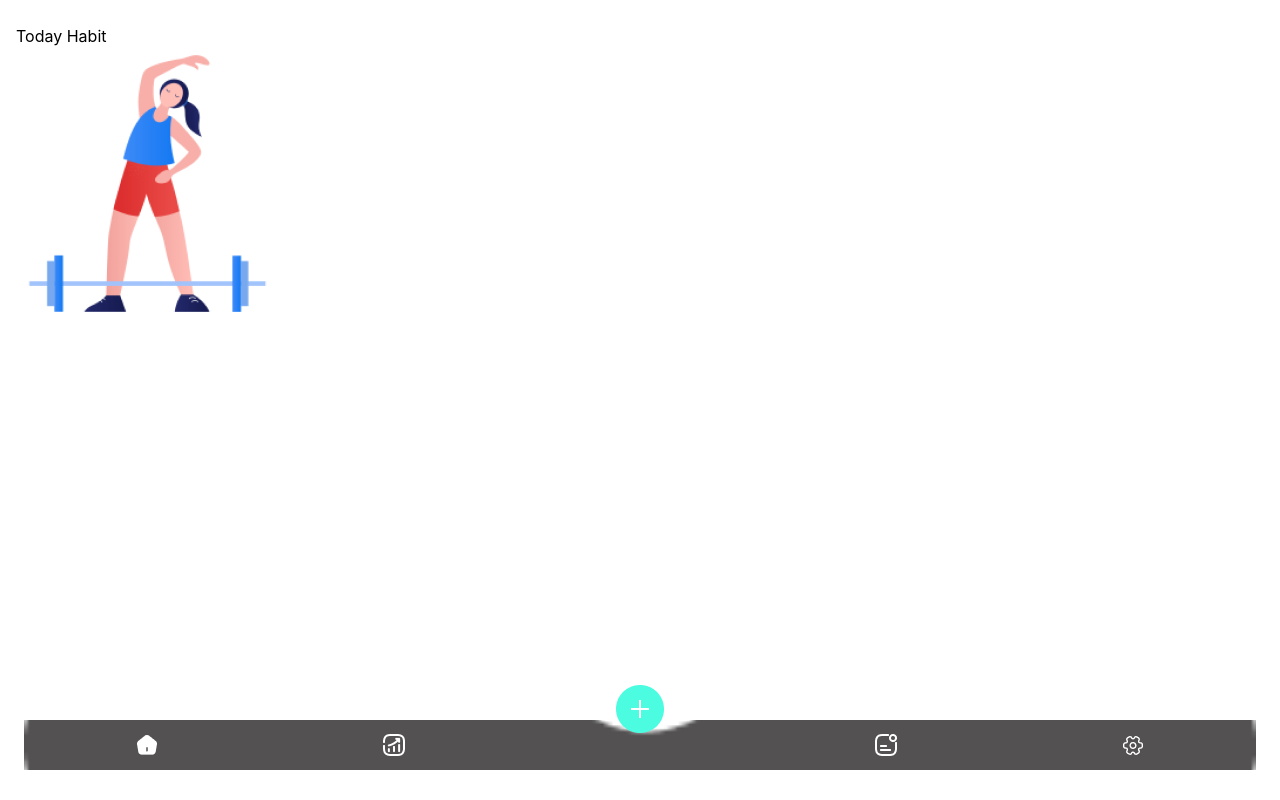
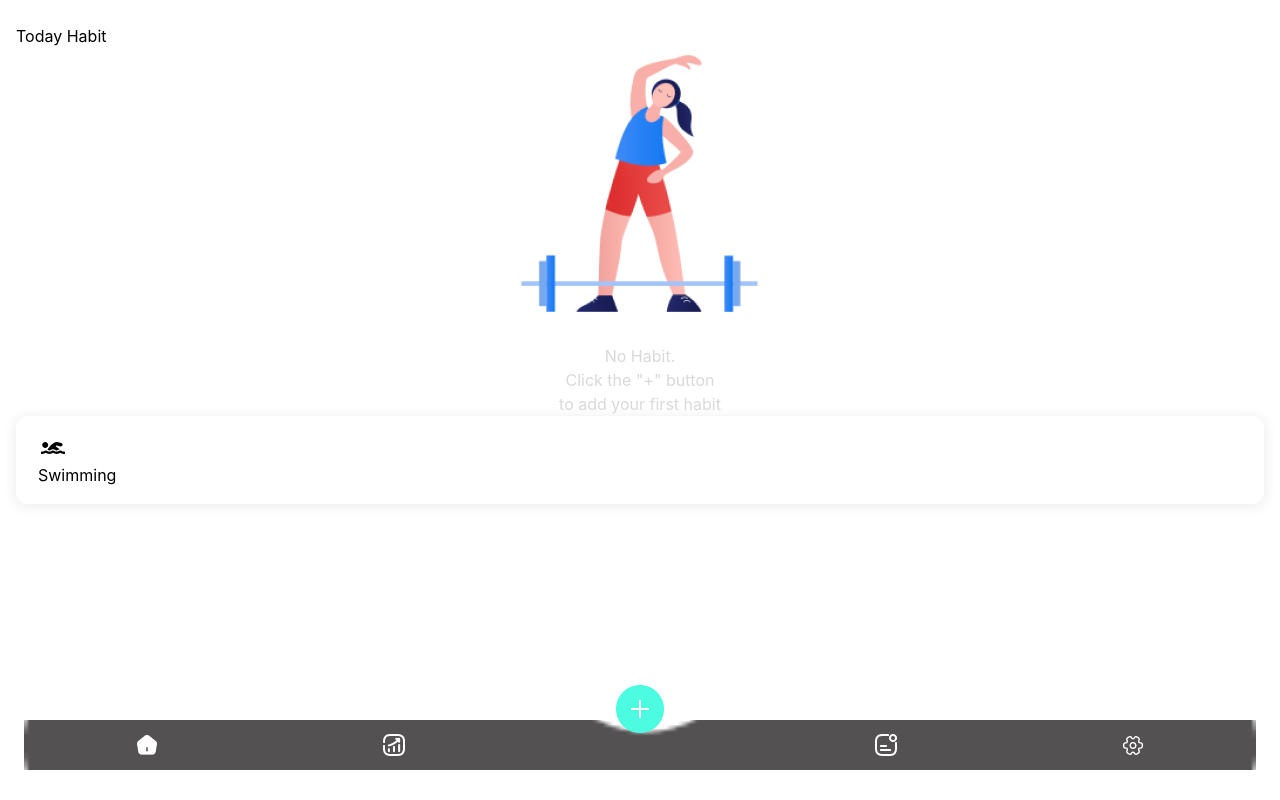
Before and after one commit to woo5ni-developer/daily-habit, a React (Create React App) app: page / in a window 1280 px wide. Built offline with nearby package versions, Linux system fonts and the light colour scheme.

Commit message:
home 페이지 작업, Recoil state 작업

```diff
--- a/src/App.tsx
+++ b/src/App.tsx
@@ -6,13 +6,14 @@ import Set from './routes/set'
 import Tracker from './routes/tracker'
 import Stats from './routes/stats'
 import Setting from './routes/setting'
+import { FaSwimmer } from 'react-icons/fa'
 
 const App: FC = () => {
   return (
     <BrowserRouter>
       <Layout>
         <Routes>
-          <Route path="/" element={<Home />} />
+          <Route path="/" element={<Home icon={FaSwimmer} />} />
           <Route path="/set" element={<Set />} />
           <Route path="/tracker" element={<Tracker />} />
           <Route path="/stats" element={<Stats />} />
--- a/src/routes/Home.tsx
+++ b/src/routes/Home.tsx
@@ -1,10 +1,38 @@
 import React, { FC } from 'react'
+import { IconContext } from 'react-icons'
+import { IconType } from 'react-icons'
 
-const Home: FC = () => {
+interface IconFieldProps {
+  icon: IconType
+}
+
+const Home: FC<IconFieldProps> = ({ icon }) => {
+  console.log(icon)
   return (
     <div>
       Today Habit
-      <img src="./images/bg/bg-home-habit.png" alt="" />
+      {/* habit 등록 */}
+      <div>
+        <img src="./images/bg/bg-home-habit.png" alt="" className="mx-auto" />
+        <p className="text-[#d9d9d9] text-center pt-8">
+          No Habit.
+          <br />
+          Click the &quot;+&quot; button
+          <br />
+          to add your first habit
+        </p>
+      </div>
+      {/* 리스트 */}
+      <div>
+        <ul>
+          <li className="pt-[17px] pb-[17px] pl-[22px] pr-[22px] shadow-[0_2px_11px_3px_rgba(0,0,0,0.06)] rounded-[12px]">
+            <IconContext.Provider value={{ size: '30px', style: { padding: '3px' } }}>
+              {React.createElement(icon)}
+            </IconContext.Provider>
+            <p>Swimming</p>
+          </li>
+        </ul>
+      </div>
     </div>
   )
 }
--- a/src/routes/set.tsx
+++ b/src/routes/set.tsx
@@ -14,7 +14,7 @@ const Set: FC = () => {
     console.log(color.color)
   }
   const SelectIcon = (icon: IconFieldType): void => {
-    console.log(icon.name)
+    console.log(icon.icon)
   }
   return (
     <div>
--- /dev/null
+++ b/src/state/dataState.ts
@@ -0,0 +1,6 @@
+import { atom } from 'recoil'
+
+export const nameState = atom<string>({
+  key: 'nameState',
+  default: '',
+})
```
